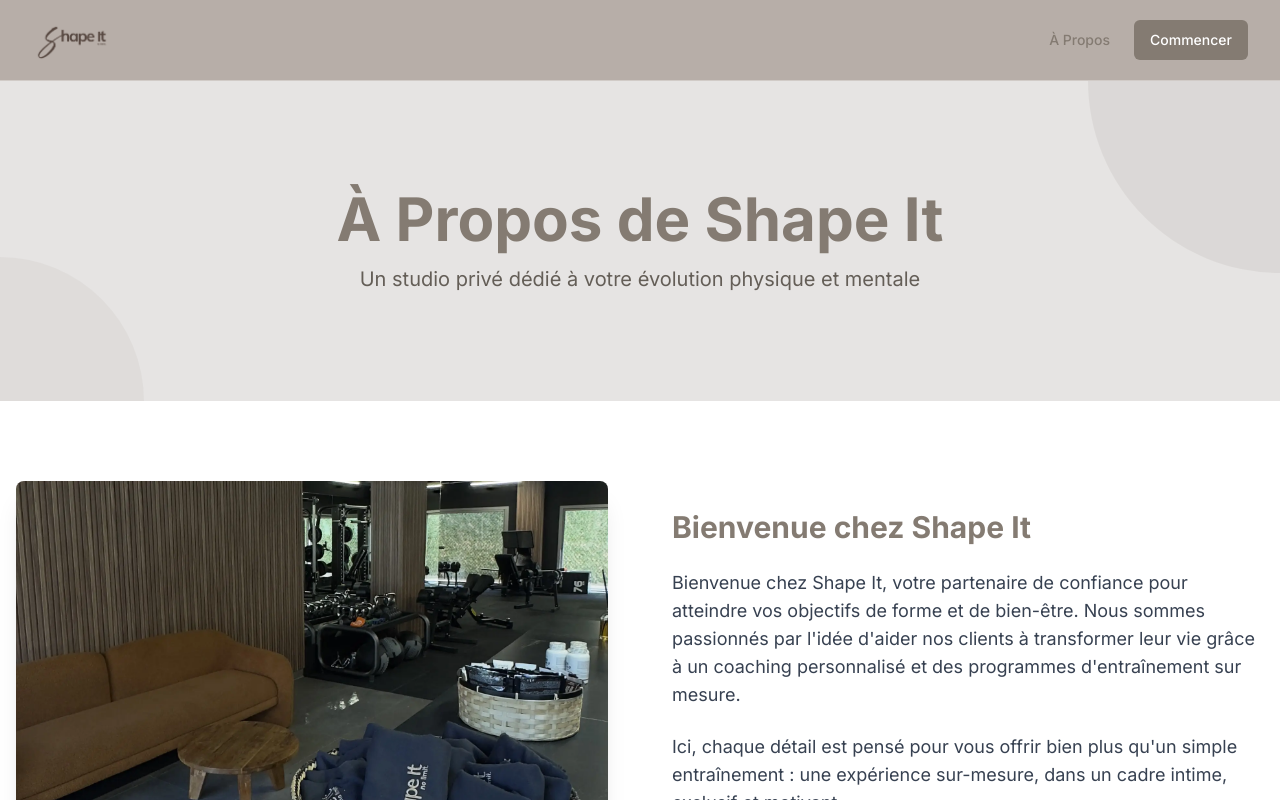
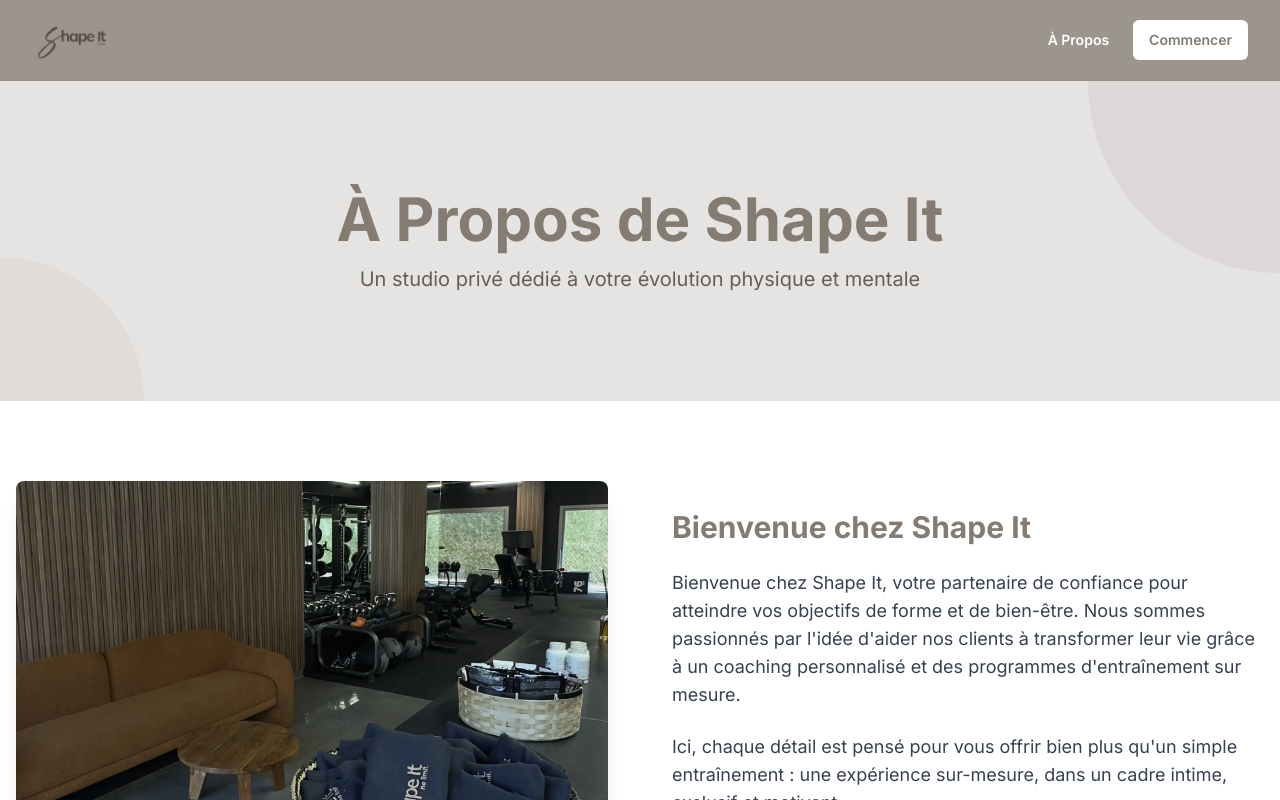
Before and after one commit to omarsehlouli/wiam-shape-it, a Next.js app: page /a-propos in a window 1280 px wide. Shown: the top 800 px of the page. Built offline with nearby package versions, Linux system fonts and the light colour scheme.

Commit message:
lol news

```diff
--- a/components/site-header.tsx
+++ b/components/site-header.tsx
@@ -11,7 +11,7 @@ export function SiteHeader() {
   const [mobileMenuOpen, setMobileMenuOpen] = useState(false)
 
   return (
-    <header className="sticky top-0 z-50 w-full border-b bg-background/95 backdrop-blur supports-[backdrop-filter]:bg-background/60">
+    <header className="sticky top-0 z-50 w-full border-b border-primary/20 bg-primary/90 backdrop-blur supports-[backdrop-filter]:bg-primary/80">
       <div className="container flex h-20 items-center">
         <div className="flex flex-1 items-center justify-between">
           <Link href="/" className="flex items-center space-x-2">
@@ -26,11 +26,11 @@ export function SiteHeader() {
 
           {/* Desktop Navigation */}
           <nav className="hidden md:flex items-center space-x-6 text-sm font-medium">
-            <Link href="/a-propos" className="text-primary hover:text-primary-light transition-colors">
+            <Link href="/a-propos" className="text-white hover:text-white/80 transition-colors font-semibold">
               À Propos
             </Link>
             <Link href="/commencer">
-              <Button variant="default" className="bg-primary hover:bg-primary-light text-white">
+              <Button variant="default" className="bg-white hover:bg-white/90 text-primary font-semibold">
                 Commencer
               </Button>
             </Link>
@@ -43,11 +43,12 @@ export function SiteHeader() {
               size="icon"
               onClick={() => setMobileMenuOpen(!mobileMenuOpen)}
               aria-label="Toggle menu"
+              className="text-white hover:bg-primary-dark/50"
             >
               {mobileMenuOpen ? (
-                <X className="h-6 w-6 text-primary" />
+                <X className="h-6 w-6 text-white" />
               ) : (
-                <Menu className="h-6 w-6 text-primary" />
+                <Menu className="h-6 w-6 text-white" />
               )}
             </Button>
           </div>
@@ -57,11 +58,11 @@ export function SiteHeader() {
       {/* Mobile Menu */}
       {mobileMenuOpen && (
         <div className="md:hidden">
-          <div className="container py-4 bg-background border-t">
+          <div className="container py-4 bg-primary-dark/90 border-t border-primary/20">
             <nav className="flex flex-col space-y-4">
               <Link
                 href="/a-propos"
-                className="text-primary hover:text-primary-light transition-colors px-2 py-2"
+                className="text-white hover:text-white/80 font-semibold transition-colors px-2 py-2"
                 onClick={() => setMobileMenuOpen(false)}
               >
                 À Propos
@@ -70,7 +71,7 @@ export function SiteHeader() {
                 href="/commencer"
                 onClick={() => setMobileMenuOpen(false)}
               >
-                <Button variant="default" className="w-full bg-primary hover:bg-primary-light text-white">
+                <Button variant="default" className="w-full bg-white hover:bg-white/90 text-primary font-semibold">
                   Commencer
                 </Button>
               </Link>
```
